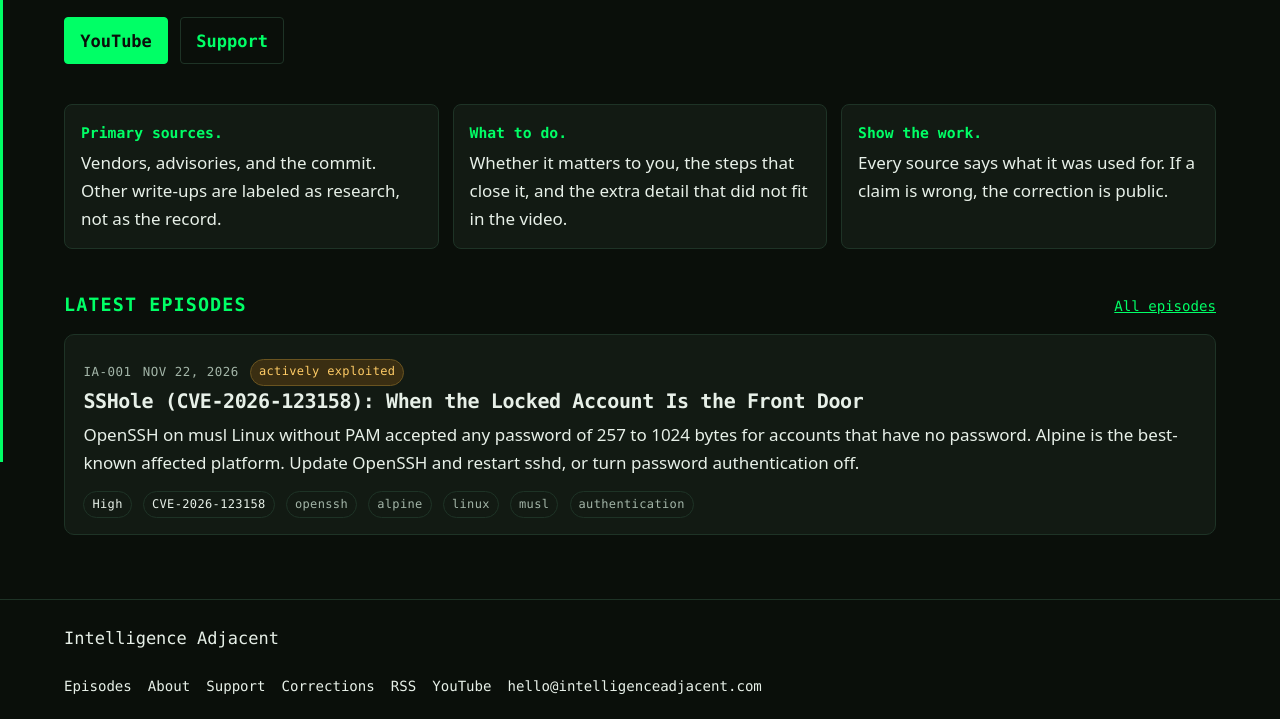
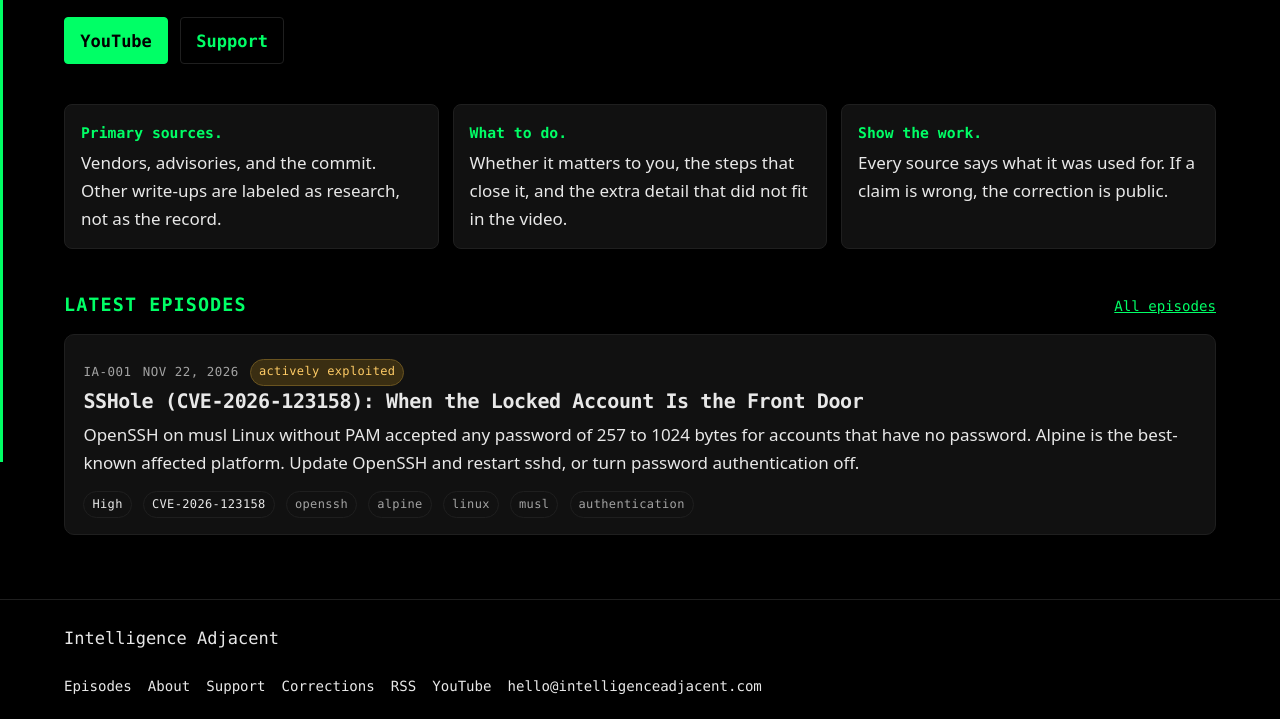
Before and after one commit to inteladj/intelligenceadjacent, an Astro site: page / in a window 1280 px wide. Shown: the part 338-1057 px from the top of the page. Built offline with nearby package versions, Linux system fonts and the light colour scheme; Astro itself is replaced by a stand-in of ours.

Commit message:
Switch the site background from dark green to black.
Page, cards, borders, icons, and the OG image use neutral black and gray. The green logo, links, buttons, and accents stay #00FF66.

Co-authored-by: Intelligence Adjacent <inteladj@users.noreply.github.com>

```diff
--- a/src/layouts/Base.astro
+++ b/src/layouts/Base.astro
@@ -34,7 +34,7 @@ const imageAlt = 'Intelligence Adjacent logo with the line Security news, minus
     <meta charset="utf-8" />
     <meta name="viewport" content="width=device-width, initial-scale=1" />
     <meta name="description" content={description} />
-    <meta name="theme-color" content="#0A0F0A" />
+    <meta name="theme-color" content="#000000" />
     <meta name="generator" content={Astro.generator} />
     {noindex && <meta name="robots" content="noindex" />}
     <title>{pageTitle}</title>
--- a/src/styles/global.css
+++ b/src/styles/global.css
@@ -1,14 +1,14 @@
 :root {
-  --bg: #0a0f0a;
-  --bg-raised: #121a13;
-  --bg-code: #0e1610;
-  --line: #1e3326;
-  --text: #e7f0e8;
-  --muted: #a3b5a8;
+  --bg: #000000;
+  --bg-raised: #111111;
+  --bg-code: #0a0a0a;
+  --line: #1f1f1f;
+  --text: #e8e8e8;
+  --muted: #a3a3a3;
   --accent: #00ff66;
   --accent-strong: #00ff66;
-  --accent-ink: #0a0f0a;
-  --accent-dim: #0e2a18;
+  --accent-ink: #000000;
+  --accent-dim: #1a1a1a;
   --warn: #ffcc66;
   --warn-dim: #3a2e12;
   --sans: system-ui, -apple-system, "Segoe UI", Roboto, "Helvetica Neue", Arial, sans-serif;
@@ -56,7 +56,7 @@ body::before {
 }
 
 :focus-visible {
-  outline: 2px solid #f4fff7;
+  outline: 2px solid #ffffff;
   outline-offset: 3px;
 }
 
@@ -329,7 +329,7 @@ h1 {
 }
 
 .card:has(a:focus-visible) {
-  outline: 2px solid #f4fff7;
+  outline: 2px solid #ffffff;
   outline-offset: 3px;
 }
 
```
Also changed, not shown: public/apple-touch-icon.png, public/favicon.ico, public/favicon.svg, public/icon-192.png, public/icon-512.png, public/og-image.png, public/site.webmanifest.
